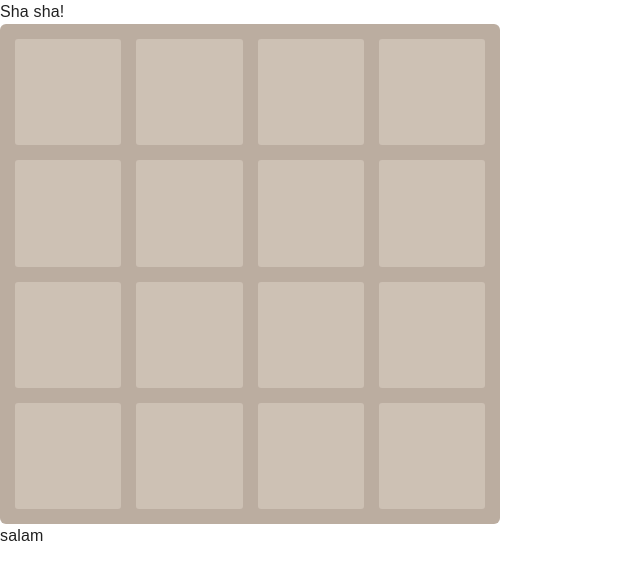
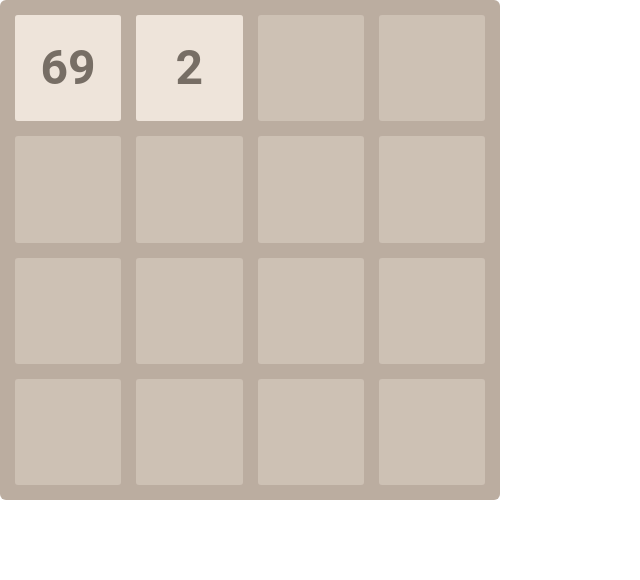
Before and after one commit to HenryMal/2048-fullstack, a React (Vite) app in the folder frontend/: page / in a window 1280 px wide. Shown: the top 580 px of the page, without its empty margins (0-640 px from the left). Built offline with nearby package versions, Linux system fonts and the light colour scheme.

Commit message:
feat: tiles can be properly positioned, added new font and goals

```diff
--- a/frontend/src/App.tsx
+++ b/frontend/src/App.tsx
@@ -9,7 +9,6 @@ function App() {
   return (
     <Box id="app">
       <RouterView />
-      salam
     </Box>
 
   )
--- a/frontend/src/components/GameView/Board.tsx
+++ b/frontend/src/components/GameView/Board.tsx
@@ -1,7 +1,6 @@
 import React from "react"
 import { Box } from "@mui/material"
 import Grid from "./Grid"
-import { Tile } from "./Tile"
 
 const Board = () => {
 
@@ -14,14 +13,9 @@ const Board = () => {
         height: '500px',
         backgroundColor: '#bbada0',
         borderRadius: '6px',
+        position: 'absolute',
       }}>
       <Grid />
-
-      {/* this shit we need to have another higher component higer then set this shit */}
-      {/* <Tile sx={{
-        position: '300px'
-        ,
-      }}/> */}
     </Box>
   )
 }
--- a/frontend/src/components/GameView/Game.tsx
+++ b/frontend/src/components/GameView/Game.tsx
@@ -0,0 +1,49 @@
+import React from 'react'
+import { Box, Stack } from '@mui/material'
+import Board from './Board'
+import { TileProps, Tile } from './Tile'
+
+const Game = () => {
+  const tiles: TileProps[] = [
+    {
+      "color": "#eee4da",
+      "text": 69,
+      "currentPos": [15, 15]
+    },
+
+    {
+      "color": "#eee4da",
+      "text": 2,
+      "currentPos": [106.25 + 30, 15]
+    },
+
+
+
+  ];
+
+  return (
+    <Stack
+      sx={{ position: "relative"}}>
+
+
+      <Board />
+
+
+      {tiles.map((tile, index) => {
+          return (
+            <Tile
+            key={index}
+            color={tile.color}
+            text={tile.text}
+            currentPos={tile.currentPos}
+            />
+          )
+        })
+      }
+
+
+    </Stack>
+  )
+}
+
+export default Game
--- a/frontend/src/components/GameView/Grid.tsx
+++ b/frontend/src/components/GameView/Grid.tsx
@@ -6,10 +6,9 @@ const Grid = () => {
 
   return (
     <Stack
-      direction="column"
       display="flex"
-      gap="15px"
-      justifyContent="center">
+      justifyContent="center"
+      gap="15px">
       <TileRow />
       <TileRow />
       <TileRow />
--- a/frontend/src/components/GameView/Tile.tsx
+++ b/frontend/src/components/GameView/Tile.tsx
@@ -1,25 +1,44 @@
-import React from "react"
-import { Box, Stack } from "@mui/material"
+import React, { useState, useEffect } from "react"
+import { Box, Stack, Typography } from "@mui/material"
 
 export type TileProps = {
-  color: string,
-  text: number,
-  currentXPos?: number,
-  currentYPos?: number,
-  slideToXPos?: number,
-  slideToYPos?: number,
+  color?: string,
+  text?: number,
+  currentPos?: [number, number],
+  slideToPos?: [number, number],
 }
 
-export const Tile = () => {
+export const Tile = ({color = "#eee4da59", text, currentPos, slideToPos}: TileProps) => {
 
   return (
     <Box
+      display="flex"
+      justifyContent="center"
       sx={{
         width: "106.25px",
         height: "106.25px",
         borderRadius: "3px",
-        backgroundColor: "#eee4da59"
+        backgroundColor: color,
+        position: (currentPos == null) ? "relative" : "absolute",
+        top: (currentPos == null) ? 0 : currentPos[1],
+        left: (currentPos == null) ? 0 : currentPos[0],
       }}>
+
+        <Typography
+          variant="h3"
+          fontWeight="bold"
+          display="flex"
+          justifyContent="center"
+          alignItems="center"
+          sx={{
+            width: "max-content",
+            backgroundClip: "text",
+            backgroundColor: "#776e65",
+            WebkitTextFillColor: "transparent",
+          }}
+        >
+          {text}
+        </Typography>
     </Box>
   )
 
@@ -27,9 +46,7 @@ export const Tile = () => {
 
 export const TileRow = () => {
   return (
-    <Stack
-      direction="row"
-      gap="15px">
+    <Stack direction="row" gap="15px">
       <Tile />
       <Tile />
       <Tile />
--- a/frontend/src/pages/Home.tsx
+++ b/frontend/src/pages/Home.tsx
@@ -1,18 +1,14 @@
 import React from "react"
 import { Stack, Typography } from "@mui/material"
 import Board from "../components/GameView/Board"
-import Grid from "../components/GameView/Grid"
+import Game from "../components/GameView/Game"
 
 const Home = () => {
 
   return (
     <>
-      <Stack>
-        Sha sha!
-      </Stack>
 
-      <Board />
-
+      <Game />
     </>
 
   )
```
Also changed, not shown: frontend/src/data/TileInfo.json (added, +10 -0 lines), frontend/src/assets/fonts/ClearSans-Bold.ttf (added), 1 other file (tests, documents, lock files or other folders).
